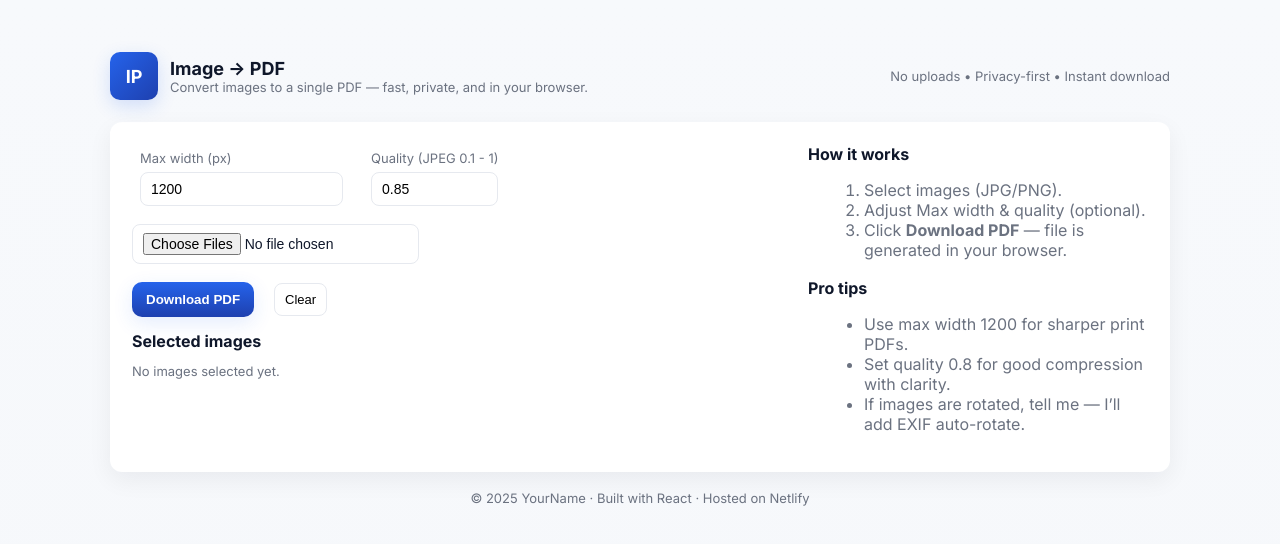
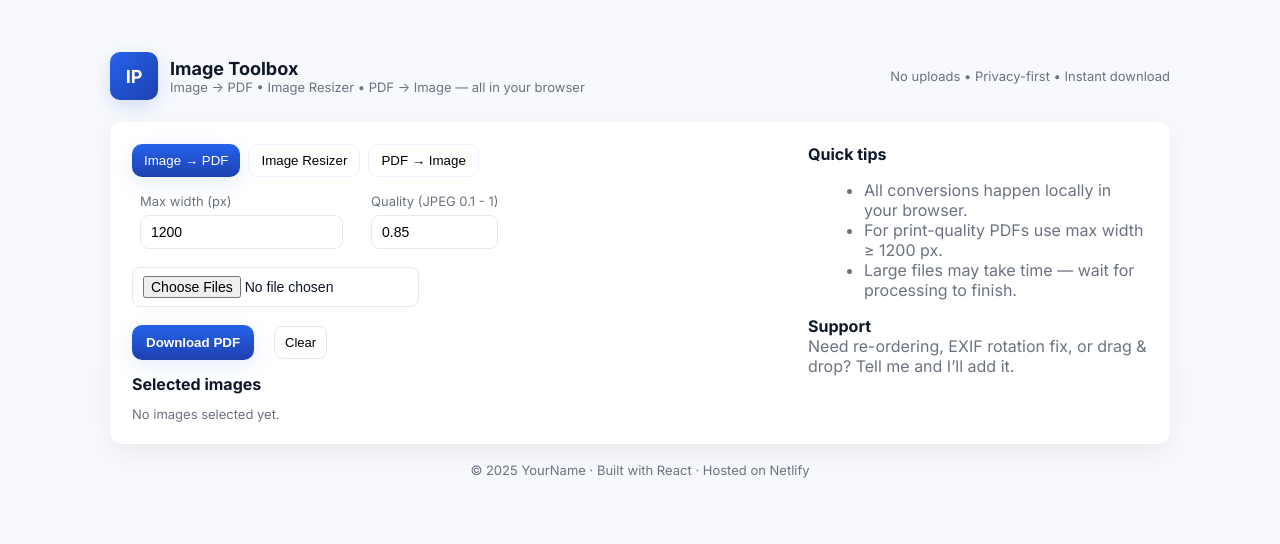
Before and after one commit to Lokesh0336/Lokeshpdf, a React (Vite) app: page / in a window 1280 px wide. Shown: the top 544 px of the page. Built offline with nearby package versions, Linux system fonts and the light colour scheme.

Commit message:
Add tab navigation for image tools in App component
Refactor App component to include tab navigation for image tools and update titles.

```diff
--- a/src/App.jsx
+++ b/src/App.jsx
@@ -1,16 +1,25 @@
-import React from "react";
+import React, { useState } from "react";
 import ImageToPdf from "./components/ImageToPdf";
+import ImageResizer from "./components/ImageResizer";
+import PdfToImage from "./components/PdfToImage";
 import "./index.css";
 
 export default function App() {
+  const tabs = [
+    { id: "img2pdf", label: "Image → PDF" },
+    { id: "resizer", label: "Image Resizer" },
+    { id: "pdf2img", label: "PDF → Image" }
+  ];
+  const [active, setActive] = useState("img2pdf");
+
   return (
     <div className="container">
       <header className="header" role="banner">
         <div className="brand">
           <div className="logo">IP</div>
           <div>
-            <div className="title">Image → PDF</div>
-            <div className="subtitle">Convert images to a single PDF — fast, private, and in your browser.</div>
+            <div className="title">Image Toolbox</div>
+            <div className="subtitle">Image → PDF • Image Resizer • PDF → Image — all in your browser</div>
           </div>
         </div>
         <div className="subtitle">No uploads • Privacy-first • Instant download</div>
@@ -19,23 +28,40 @@ export default function App() {
       <main>
         <div className="card" role="main">
           <div className="left">
-            <ImageToPdf />
+            <div className="tabs" role="tablist" aria-label="Tool tabs">
+              {tabs.map(t => (
+                <button
+                  key={t.id}
+                  className={`tab ${active === t.id ? "active" : ""}`}
+                  onClick={() => setActive(t.id)}
+                  role="tab"
+                  aria-selected={active === t.id}
+                >
+                  {t.label}
+                </button>
+              ))}
+            </div>
+
+            <div style={{ marginTop: 10 }}>
+              {active === "img2pdf" && <ImageToPdf />}
+              {active === "resizer" && <ImageResizer />}
+              {active === "pdf2img" && <PdfToImage />}
+            </div>
           </div>
 
           <aside className="right">
-            <div style={{ fontWeight: 700, marginBottom: 8 }}>How it works</div>
-            <ol style={{ color: "var(--muted)", marginLeft: 16 }}>
-              <li>Select images (JPG/PNG).</li>
-              <li>Adjust Max width & quality (optional).</li>
-              <li>Click <strong>Download PDF</strong> — file is generated in your browser.</li>
-            </ol>
-
-            <div style={{ marginTop: 18, fontWeight: 700 }}>Pro tips</div>
-            <ul style={{ color: "var(--muted)", marginLeft: 16 }}>
-              <li>Use max width 1200 for sharper print PDFs.</li>
-              <li>Set quality 0.8 for good compression with clarity.</li>
-              <li>If images are rotated, tell me — I’ll add EXIF auto-rotate.</li>
-            </ul>
+            <div style={{ fontWeight: 700, marginBottom: 8 }}>Quick tips</div>
+            <div style={{ color: "var(--muted)", marginBottom: 8 }}>
+              <ul style={{ marginLeft: 16 }}>
+                <li>All conversions happen locally in your browser.</li>
+                <li>For print-quality PDFs use max width ≥ 1200 px.</li>
+                <li>Large files may take time — wait for processing to finish.</li>
+              </ul>
+            </div>
+            <div style={{ fontWeight: 700, marginTop: 12 }}>Support</div>
+            <div style={{ color: "var(--muted)" }}>
+              Need re-ordering, EXIF rotation fix, or drag & drop? Tell me and I’ll add it.
+            </div>
           </aside>
         </div>
 
```
